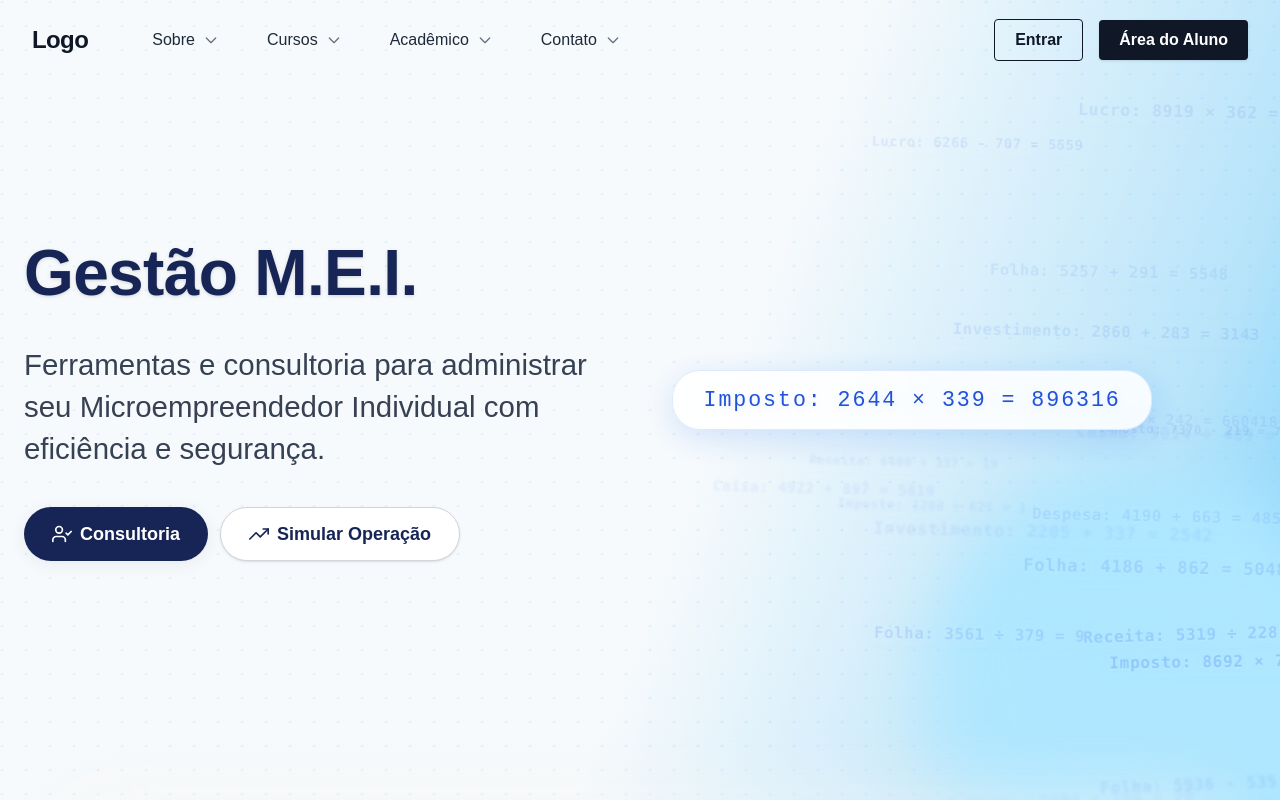
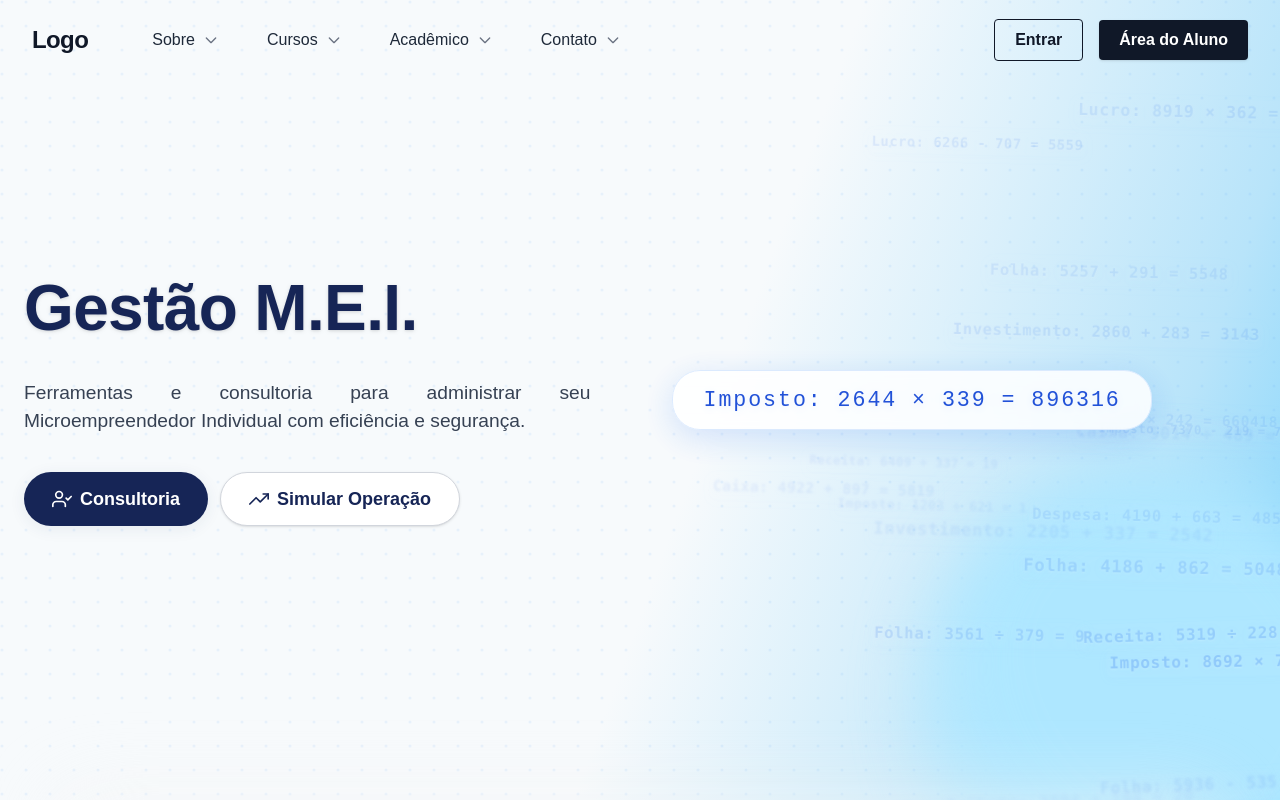
Before and after one commit to Edu-2de/PaimContab, a Next.js app in the folder frontend/: page / in a window 1280 px wide. Shown: the top 800 px of the page. Built offline with nearby package versions, Linux system fonts and the light colour scheme.

Commit message:
fix: Adjust text styling for better readability in Hero1 component

```diff
--- a/frontend/src/components/hero1.tsx
+++ b/frontend/src/components/hero1.tsx
@@ -258,12 +258,12 @@ export default function Hero1() {
             <span className="block text-blue-950">Gestão M.E.I.</span>
           </h1>
           <p
-            className="text-gray-700 text-lg sm:text-2xl md:text-3xl mb-10 max-w-2xl font-light text-left"
+            className="text-gray-700 text-lg sm:text-2xl md:text-2xl mb-10 max-w-2xl font-light text-justify"
             style={{
               marginBottom: "2.3rem",
               lineHeight: 1.44,
               fontWeight: 400,
-              fontSize: "clamp(1.08rem, 2.3vw, 2.25rem)"
+              fontSize: "1.5vw"
             }}
           >
             Ferramentas e consultoria para administrar seu Microempreendedor Individual com eficiência e segurança.
```
